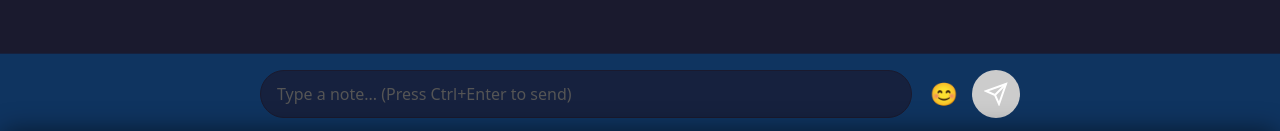
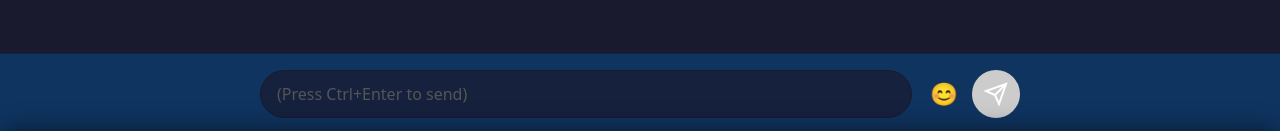
Before and after one commit to pste/notes-chat, a Vue app: page / in a window 1280 px wide. Shown: the part 666-797 px from the top of the page. Built offline with nearby package versions, Linux system fonts and the light colour scheme.

Commit message:
[msg] shorter placeholder

```diff
--- a/src/views/Notes.vue
+++ b/src/views/Notes.vue
@@ -203,7 +203,7 @@ const toggleNoteCategory = (catId) => {
           <textarea
               ref="writeNoteRef"
               v-model="writingNote.content"
-              placeholder="Type a note... (Press Ctrl+Enter to send)"
+              placeholder="(Press Ctrl+Enter to send)"
               class="note-input"
               :rows="1"
               @keydown.meta.enter="sendNote"
```
